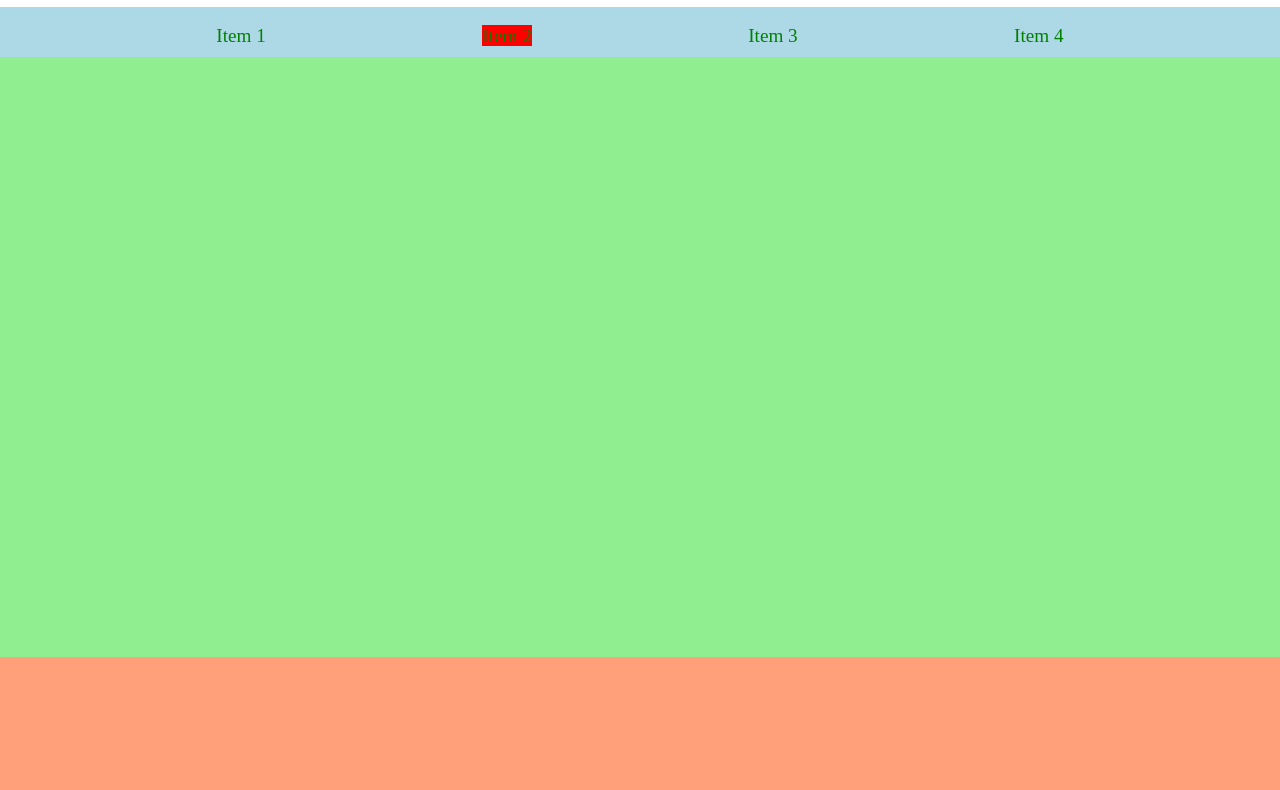
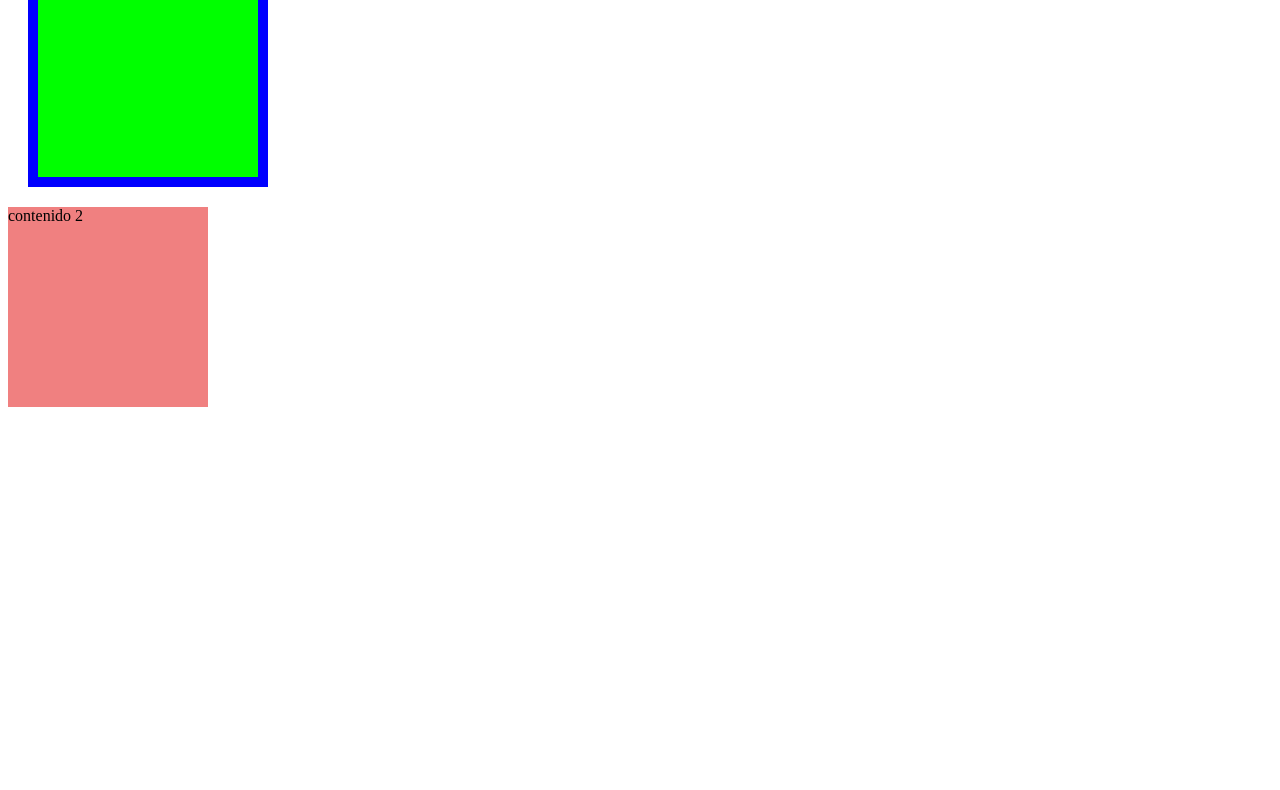
Before and after one commit to panswer/cssbasico, a plain HTML site: page index.html in a window 1280 px wide. Shown: the part 73-863 px from the top of the page. After the commit the page ends 800 px from the top, so only its background shows below. Drawn offline with Linux system fonts and the light colour scheme.

Commit message:
BOX MODEL

```diff
--- a/index.html
+++ b/index.html
@@ -6,39 +6,21 @@
     <meta name="viewport" content="width=device-width, initial-scale=1.0">
     <meta http-equiv="X-UA-Compatible" content="ie=edge">
     <title>Mi primera pagina web</title>
-    <link rel="stylesheet" href="./normalize.css">
+    <!-- <link rel="stylesheet" href="./normalize.css"> -->
     <link rel="stylesheet" href="./style-dist.css">
     <!--
-        Meotodologia BEM utilizada en CSS
-
-        Block (bloque) Es cualquier elemento autonomo y aislado de nuestro documento. Un menu, una galeria, un formulario, etc.
-
-        Los bloques se suelen denominar con una sola palabra o con dos palabras separadas con un guion si puede existir conflicto de estilos. (.menu / .main-menu)
-
-        Elment (elemento) Es cada uno de los elementos del bloque. Un link, una foto, un campo de texto, etc.
-
-        Los elementos se nombran con el nombre del bloque al que pertenecen y su nombre con dos guiones bajos '__'.(.menu__link / .main-menu__link)
-
-        Modifier (modificador) Cuando un bloque se repite en otro lugar de nuestra web pero con alguna modificacion. El color del text, el tamano de la fuente, etc.
-
-        Los modificadores se nombran con el nombre del bloque al que pertenecen y su modificador con dos guiones medios '--'.(.menu__item--active / .gallery__item--special)
+        BOX MODEL
+        contenido => Padding => Border => Outline => Margin
      -->
 </head>
 
 <body>
-    <h1 class="main-title">Metodologia BEM</h1>
-    <header class="header">
-        <nav>
-            <ul class="main-menu">
-                <li class="main-menu__item"><a href="#" class="main-menu__link">Item 1</a></li>
-                <li class="main-menu__item"><a href="#" class="main-menu__link main-menu__link--active">Item 2</a></li>
-                <li class="main-menu__item"><a href="#" class="main-menu__link">Item 3</a></li>
-                <li class="main-menu__item"><a href="#" class="main-menu__link">Item 4</a></li>
-            </ul>
-        </nav>
-    </header>
-    <main class="main"></main>
-    <footer class="footer"></footer>
+    <!-- <h1>Box Model</h1>
+    <h2>Modelo de caja</h2>
+    <a href="#">Enlace 1</a>
+    <a href="#">Enlace 2</a> -->
+    <div class="box-1">contenido 1</div>
+    <div class="box-2">contenido 2</div>
 </body>
 
 </html>
--- a/style-dist.css
+++ b/style-dist.css
@@ -1,77 +1,35 @@
-.main-title {
-    text-align: center;
+h1 {
+    background: lightblue;
+    height: 150px;
+    width: 100px;
 }
 
-.header {
-    background: lightblue;
-    height: 50px;
-}
-
-.main {
-    background: lightgreen;
-    height: 600px;
-}
-
-.footer {
-    background: lightsalmon;
-    height: 200px;
-}
-
-
-/* nav ul {
-    margin-top: 0;
-    margin-bottom: 0;
-    padding-left: 0;
-    list-style: none;
-    display: flex;
-    justify-content: space-evenly;
-}
-
-nav ul li {
-    line-height: 3;
-}
-
-nav ul li a {
-    text-decoration: none;
-    font-size: 1.2em;
-    color: green;
+h2 {
+    background: purple;
+    width: 50px;
 }
 
 a {
-    color: red;
-} */
-
-.main-menu {
-    margin-top: 0;
-    margin-bottom: 0;
-    padding-left: 0;
-    list-style: none;
-    display: flex;
-    justify-content: space-evenly;
+    background: lime;
+    width: 300px;
+    height: 300px;
 }
 
-.main-menu__item {
-    line-height: 3;
+.box-1 {
+    width: 200px;
+    height: 200px;
+    background: lime;
+    padding: 10px;
+    /* Sus dimensiones cuentan para el tamano total */
+    border: 10px solid blue;
+    margin: 20px;
+    /* Sus dimensiones no cuentan para el tamano total */
+    /* No ocupa espacio */
+    /* outline: 10px solid blue; */
 }
 
-.main-menu__link {
-    text-decoration: none;
-    font-size: 1.2em;
-    color: green;
+.box-2 {
+    width: 200px;
+    height: 200px;
+    background: lightcoral;
 }
-
-.main-menu__link--active {
-    background: red;
-}
-
-.main-form {}
-
-.main-form__label {}
-
-.main-form__submit {}
-
-.form {}
-
-.label {}
-
-.submit {}
```
